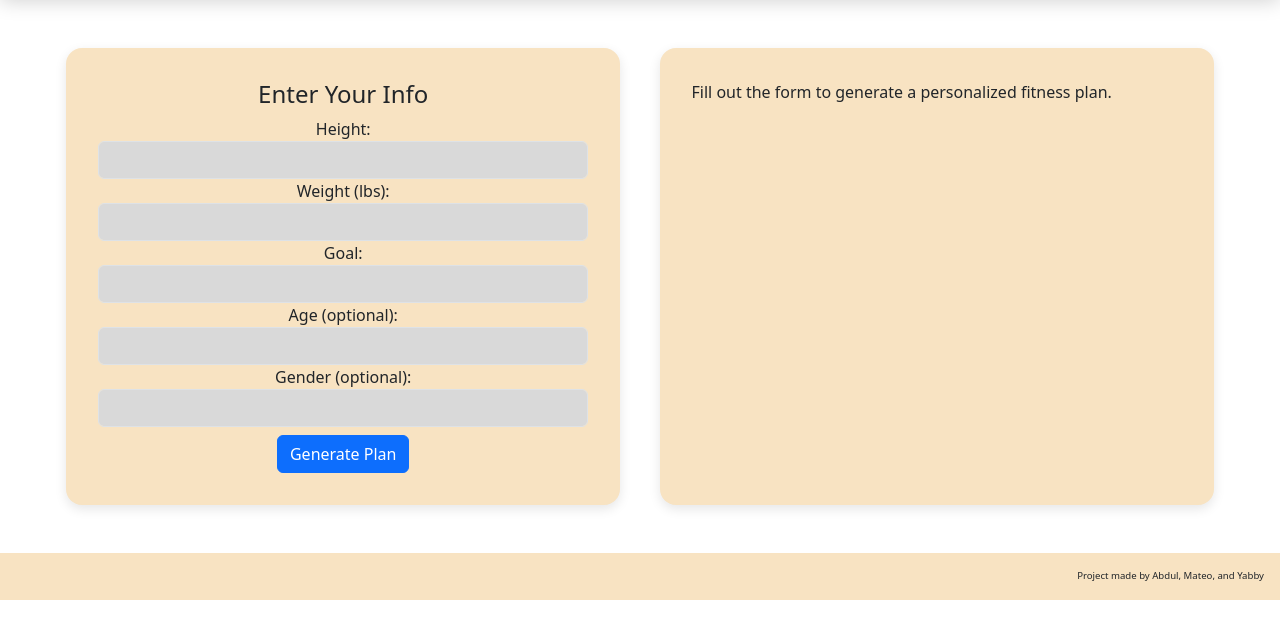
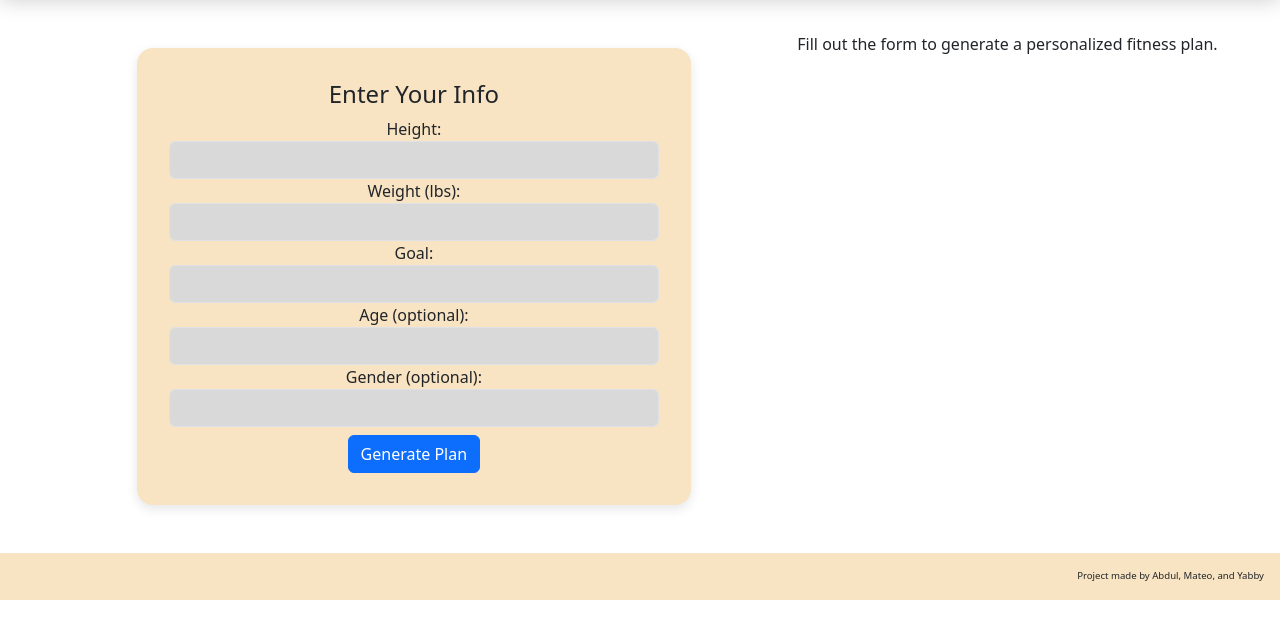
Before and after one commit to Yabsram/fitnessProject, a Flask app: page /workouts in a window 1280 px wide. Shown: the part 78-717 px from the top of the page. Run offline with Flask 3, Linux system fonts and the light colour scheme; the visitor is signed in with stand-in values (Sample User, id 1).

Commit message:
Testing workouts page

```diff
--- a/templates/workouts.html
+++ b/templates/workouts.html
@@ -33,14 +33,12 @@
     </form>
   </div>
 
-<div class="two-creme-box">
   {% if workout_plan %}
     <h4>Personalized Fitness Plan:</h4>
     <pre style="white-space: pre-wrap;">{{ workout_plan }}</pre>
   {% else %}
     <p>Fill out the form to generate a personalized fitness plan.</p>
   {% endif %}
-</div>
 
   </div>
 
```
Lines whose indentation alone changed are shown as unchanged.
